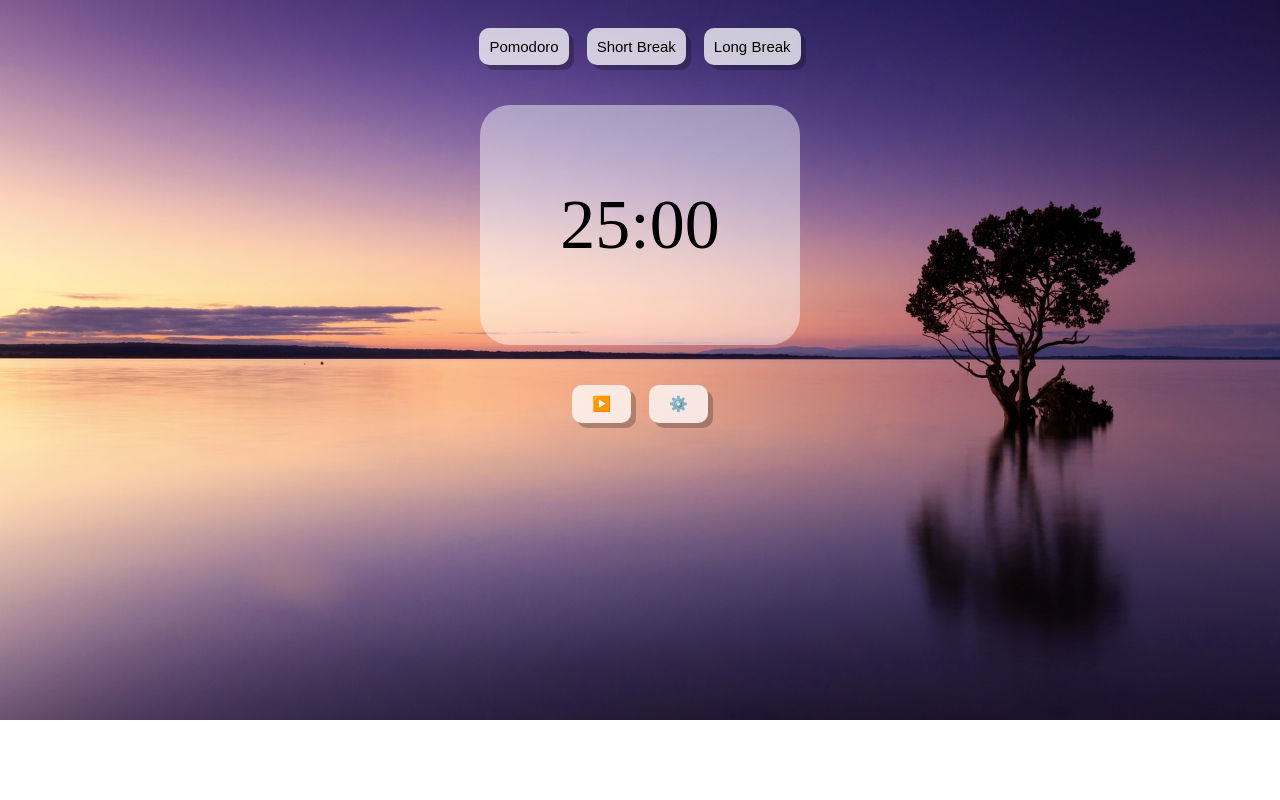
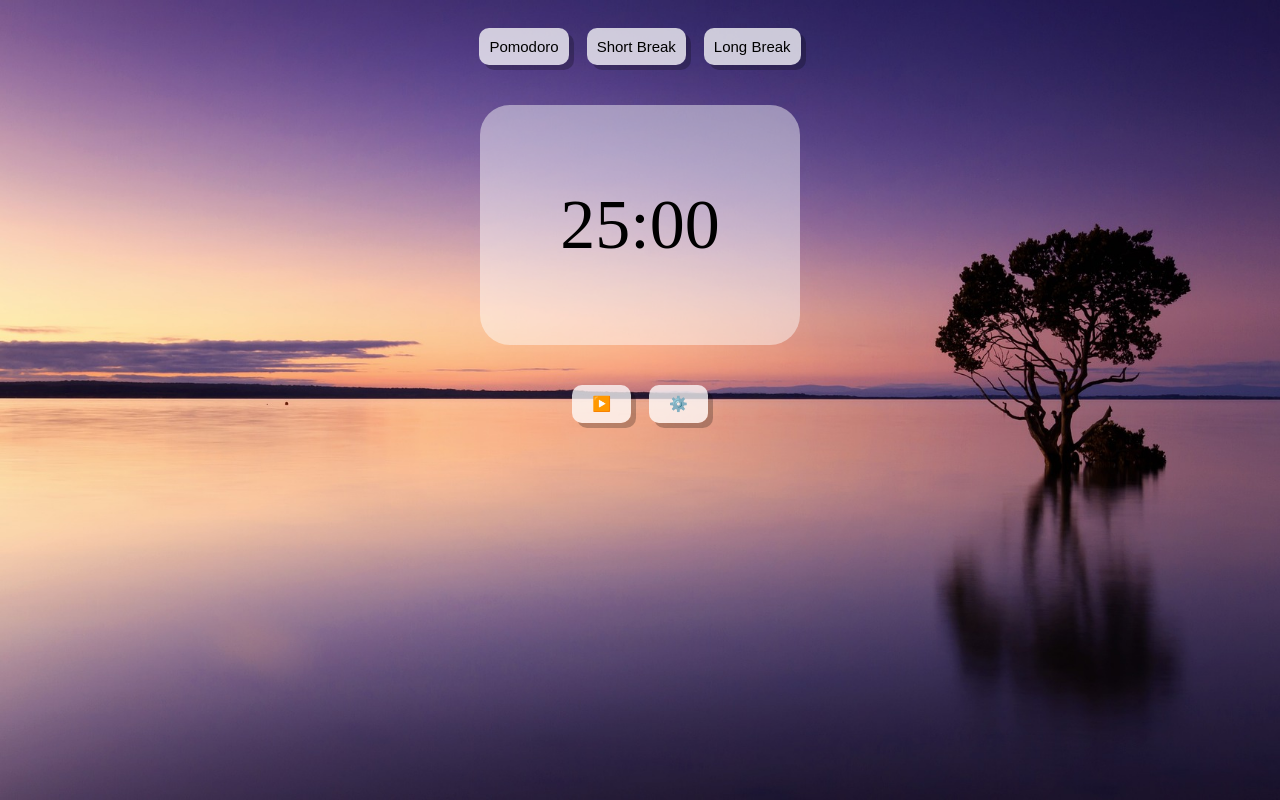
Before and after one commit to pranamyaRK/PomoToDo, a plain HTML site: page index.html in a window 1280 px wide. Drawn offline with Linux system fonts and the light colour scheme.

Commit message:
Improved background

```diff
--- a/style.css
+++ b/style.css
@@ -1,7 +1,10 @@
+html {
+    height: 100%;
+}
+
 body {
-    background-image: url("sunset.jpg");
+    background: url("sunset.jpg") no-repeat center fixed;
     background-size: cover;
-    background-repeat: no-repeat;
 }
 
 .container {
```
